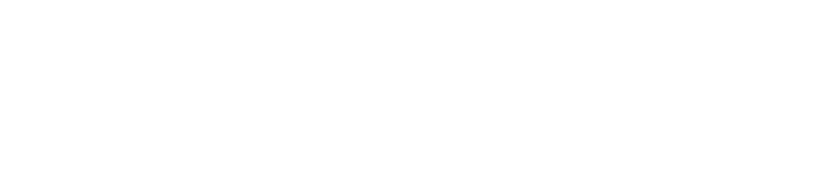
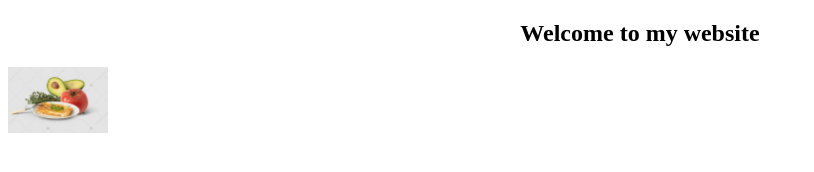
Before and after one commit to sumaiyahasanfarha/my-simple-repo, a plain HTML site: page index.html in a window 1280 px wide. Shown: the whole page, without its empty margins (0-814 px from the left). Drawn offline with Linux system fonts and the light colour scheme.

Commit message:
added a picture of food

```diff
--- a/index.html
+++ b/index.html
@@ -4,8 +4,10 @@
     <meta charset="UTF-8">
     <meta name="viewport" content="width=device-width, initial-scale=1.0">
     <title>My simple website</title>
+    <link rel="stylesheet" href="styles/website.css">
 </head>
 <body>
-
+    <h2>Welcome to my website</h2>
+    <img width="100px" src="image/Food.jpg" alt="">
 </body>
 </html>
--- /dev/null
+++ b/styles/website.css
@@ -0,0 +1,3 @@
+h2{
+    text-align: center;
+}
```
Also changed, not shown: image/Food.jpg (added).
